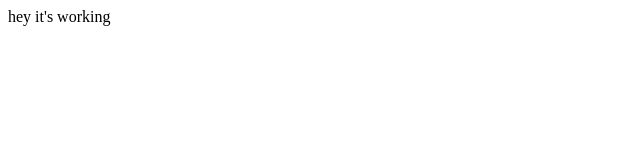
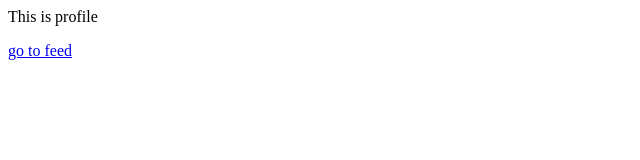
Before and after one commit to koderka2020/Sanum, a React app: page /profile in a window 1280 px wide. Shown: the top 160 px of the page, without its empty margins (0-640 px from the left). Built offline with nearby package versions, Linux system fonts and the light colour scheme.

Commit message:
react router set

```diff
--- a/client/App.jsx
+++ b/client/App.jsx
@@ -1,19 +1,54 @@
 import React, { Component } from 'react';
+import {render} from 'react-dom';
+import {
+  BrowserRouter as Router,
+  Switch,
+  Route,
+  // Link
+} from 'react-router-dom';
+
 import Profile from './components/Profile';
 import Feed from './components/Feed';
 import FindFriends from './components/FindFriends';
 import Login from './components/Login';
-import NavBar from './components/NavBar';
+import NavBar from './components/Navbar'; // does this need to be within switch or outside  of it
 import FriendProfile from './components/FriendProfile';
-import FeedItems from './components/FeedItems';
-import FeedPopUp from './components/FeedPopUp';
+import FeedItems from './components/FeedItems';// this tag should be with Feed only?
+import FeedPopUp from './components/FeedPopUp';//
 
 class App extends Component {
+  constructor(props){
+    super(props);
+
+    this.state = {
+      loggedIn: false,
+    };
+
+  }
+
   render() {
 
     return (
       <div >
-        <p>hey it's working</p>
+        { this.state.loggedIn ? <NavBar/> : null}
+
+        <Router>
+          <div>
+            <Switch>
+              <Route path="/" component={Login} exact />
+
+              <Route path="/profile"
+                render = {props =>
+                  <Profile {...props} state= {this.state}/>} />
+
+              <Route path="/feed"
+                render = {props =>
+                  <Feed {...props} state= {this.state}/>} />
+
+            </Switch>
+          </div>
+        </Router>
+
       </div>
     );
   }
--- a/client/components/Feed.jsx
+++ b/client/components/Feed.jsx
@@ -1,7 +1,11 @@
 import React, { Component } from 'react';
 
 const Feed = (props) => {
-  return <div></div>;
+  return (
+  <div>
+        <p>This is Feed</p>
+  </div>
+  )
 };
 
 
--- a/client/components/FeedItems.jsx
+++ b/client/components/FeedItems.jsx
@@ -1,7 +1,11 @@
 import React, { Component } from 'react';
 
 const FeedItems = (props) => {
-  return <div></div>;
+  return (
+  <div>
+    <p>This is FeedItems</p>
+  </div>
+  )
 };
 
 
--- a/client/components/FindFriends.jsx
+++ b/client/components/FindFriends.jsx
@@ -1,7 +1,11 @@
 import React, { Component } from 'react';
 
 const FindFriends = (props) => {
-  return <div></div>;
+  return (
+  <div>
+        <p>This is FindFriends</p>
+  </div>
+  )
 }
 
 
--- a/client/components/FriendProfile.jsx
+++ b/client/components/FriendProfile.jsx
@@ -1,7 +1,11 @@
 import React, {Component} from 'react';
 
 const FriendProfile = (props) => {
-  return <div></div>;
+  return (
+  <div>
+        <p>This is FriednProfile</p>
+  </div>
+  )
 }
 
 
--- a/client/components/Login.jsx
+++ b/client/components/Login.jsx
@@ -1,7 +1,17 @@
-import React, {Component} from 'react';
+import React from 'react';
+import {Link, Redirect} from 'react-router-dom';
+
 
 const Login = (props) => {
-  return <div></div>;
-}
+  return (
+    <div>
+      <p>This is Login</p>
+
+      <Link to='/profile'>
+        go to profile
+      </Link>
+    </div>
+  );
+};
 
 export default Login;
--- a/client/components/Navbar.jsx
+++ b/client/components/Navbar.jsx
@@ -1,7 +1,11 @@
 import React, {Component} from 'react';
 
 const NavBar = (props) => {
-  return <div></div>;
+  return (
+  <div>
+    <p>This is Navbar</p>
+  </div>
+  )
 }
 
 
--- a/client/components/Profile.jsx
+++ b/client/components/Profile.jsx
@@ -1,8 +1,17 @@
 import React, { Component } from 'react';
+import {Link} from 'react-router-dom';
 
 const Profile = (props) => {
-  return <div></div>;
-}
+  return (
+    <div>
+      <p>This is profile</p>
+
+      <Link to='/feed'>
+        go to feed
+      </Link>
+    </div>
+  );
+};
 
 
 export default Profile;
--- a/client/index.js
+++ b/client/index.js
@@ -1,6 +1,7 @@
 import React from 'react';
 import { render } from 'react-dom';
 import App from './App';
+
 
 // uncomment so that webpack can bundle styles
 import styles from './styles.scss';
--- a/package.json
+++ b/package.json
@@ -11,6 +11,7 @@
     "react": "^17.0.1",
     "react-dom": "^17.0.1",
     "reactjs-popup": "^2.0.4",
+    "react-router-dom": "^5.2.0",
     "sass": "^1.32.7",
     "util": "^0.12.3"
   },
```
Also changed, not shown: 3 other files (tests, documents, lock files or other folders).
